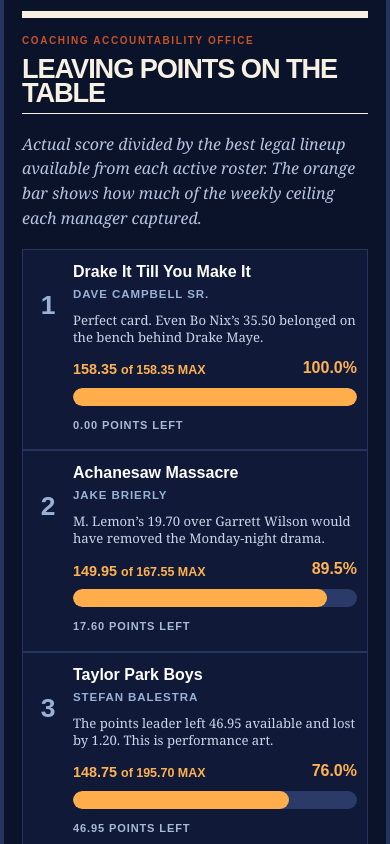
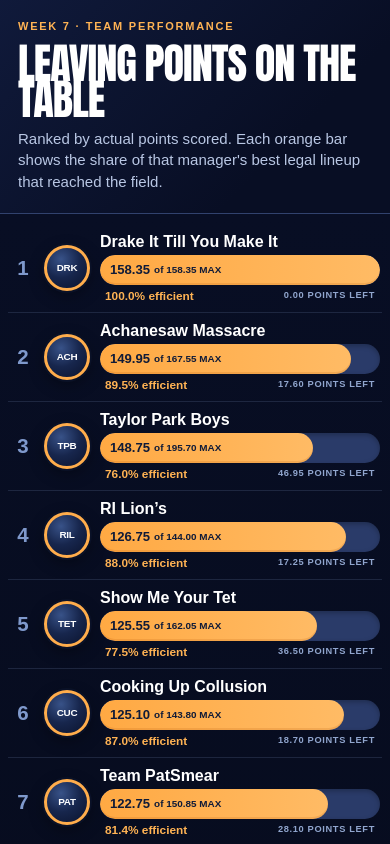
Before and after one commit to stefanb1269/CF-newsletter-3, a Next.js app: page / in a window 390 px wide. Shown: the part 7660-8504 px from the top of the page. Built offline with nearby package versions, Linux system fonts and the light colour scheme.

Commit message:
Add files via upload

```diff
--- a/app/globals.css
+++ b/app/globals.css
@@ -159,22 +159,27 @@ tbody th { font-weight:800; }
 .performance-grid article b { color:#ffd27f; font-family:Arial,sans-serif; }
 .performance-grid article span { color:#c8bdac; font:700 10px/1 Arial,sans-serif; text-transform:uppercase; }
 .performance-grid article p { margin:6px 0 0; font-size:.84rem; line-height:1.35; }
-.efficiency-desk { padding:28px; color:#f7f1e4; background:#0b132b; border:4px solid #25345e; }
-.efficiency-desk .section-title { border-color:#f7f1e4; }
-.efficiency-desk .section-intro { color:#b7c4df; }
-.efficiency-list { display:grid; gap:2px; background:#26345e; border:1px solid #26345e; }
-.efficiency-list article { display:grid; grid-template-columns:44px minmax(220px,.8fr) minmax(320px,1.2fr); gap:16px; align-items:center; padding:15px 18px; background:#101a38; }
-.efficiency-rank { color:#9bb0d5; font:900 1.65rem/1 Arial,sans-serif; text-align:center; }
-.efficiency-copy h3 { margin:0; color:#fff; font:900 1.1rem/1 Arial,sans-serif; }
-.efficiency-copy>span { color:#9bb0d5; font:700 .72rem/1 Arial,sans-serif; text-transform:uppercase; letter-spacing:.08em; }
-.efficiency-copy p { margin:7px 0 0; color:#cbd5e8; font-size:.82rem; line-height:1.3; }
-.efficiency-data>div:first-child { display:flex; justify-content:space-between; gap:12px; align-items:end; font-family:Arial,sans-serif; }
-.efficiency-data strong { color:#ffb252; font-size:1.04rem; }
-.efficiency-data strong small { font-size:.78rem; }
-.efficiency-data b { color:#ffb252; font-size:1rem; }
-.efficiency-track { height:18px; margin:7px 0 5px; overflow:hidden; border-radius:999px; background:#2b3b69; }
-.efficiency-track i { display:block; height:100%; border-radius:inherit; background:#ffae4b; }
-.efficiency-data>span { color:#aab9d5; font:700 .69rem/1 Arial,sans-serif; text-transform:uppercase; letter-spacing:.08em; }
+.efficiency-desk { overflow:hidden; padding:0; color:#fff; background:#070d22; border:4px solid #283963; font-family:Arial,sans-serif; }
+.efficiency-mast { padding:28px 30px 23px; border-bottom:1px solid #31426e; background:linear-gradient(135deg,#101a3b 0%,#080e24 72%); }
+.efficiency-mast>span { color:#ffb354; font:900 11px/1 Arial,sans-serif; letter-spacing:.16em; text-transform:uppercase; }
+.efficiency-mast h2 { margin:7px 0 10px; color:#fff; font:900 clamp(2.3rem,5.6vw,5.2rem)/.86 Impact,Haettenschweiler,"Arial Narrow Bold",sans-serif; letter-spacing:-.025em; text-transform:uppercase; }
+.efficiency-mast p { max-width:850px; margin:0; color:#b9c7e4; font-size:.94rem; line-height:1.45; }
+.efficiency-list { display:grid; padding:16px 20px 22px; background:linear-gradient(180deg,#080e24,#060b1c); }
+.efficiency-list article { display:grid; grid-template-columns:38px 64px minmax(0,1fr); gap:14px; align-items:center; min-height:104px; padding:11px 8px; border-bottom:1px solid rgb(142 167 218 / 16%); }
+.efficiency-list article:last-child { border-bottom:0; }
+.efficiency-rank { color:#7f99cc; font:900 1.65rem/1 Arial,sans-serif; text-align:center; }
+.efficiency-mark { display:grid; place-items:center; width:60px; height:60px; border:4px solid #ffad4c; border-radius:50%; color:#fff; background:radial-gradient(circle at 35% 28%,#385288 0%,#17264d 48%,#0b132d 100%); box-shadow:0 0 0 2px #0a1127,0 5px 15px rgb(0 0 0 / 35%); font:900 .82rem/1 Arial,sans-serif; letter-spacing:-.03em; }
+.efficiency-card { min-width:0; }
+.efficiency-name { display:flex; align-items:baseline; justify-content:space-between; gap:14px; margin-bottom:7px; }
+.efficiency-name h3 { overflow:hidden; margin:0; color:#fff; font:900 1.3rem/1 Arial,sans-serif; text-overflow:ellipsis; white-space:nowrap; }
+.efficiency-name span { flex:0 0 auto; color:#8fa5ce; font:700 .68rem/1 Arial,sans-serif; letter-spacing:.07em; text-transform:uppercase; }
+.efficiency-track { position:relative; height:34px; overflow:hidden; border-radius:999px; background:#2a3b69; box-shadow:inset 0 2px 5px rgb(0 0 0 / 25%); }
+.efficiency-track i { position:absolute; inset:0 auto 0 0; min-width:72px; border-radius:inherit; background:linear-gradient(90deg,#ffa943,#ffbb65); box-shadow:inset 0 -2px 0 rgb(183 91 13 / 18%); }
+.efficiency-track strong { position:relative; z-index:1; display:flex; align-items:center; height:100%; padding:0 14px; color:#101b38; font:900 1rem/1 Arial,sans-serif; white-space:nowrap; }
+.efficiency-track strong small { margin-left:4px; font-size:.76rem; }
+.efficiency-foot { display:flex; justify-content:space-between; gap:12px; padding:6px 5px 0; }
+.efficiency-foot b { color:#ffb354; font:900 .82rem/1 Arial,sans-serif; }
+.efficiency-foot span { color:#91a6ce; font:800 .66rem/1 Arial,sans-serif; letter-spacing:.07em; text-transform:uppercase; }
 .trade-guide { padding:30px; overflow:hidden; border:5px solid #24211c; background:#ffd85c; color:#24211c; box-shadow:inset 0 0 0 4px #fff4c4; transform:rotate(-.15deg); }
 .trade-mast { text-align:center; padding:6px 4% 24px; border-bottom:5px solid #24211c; }
 .trade-mast>span { display:inline-block; padding:5px 10px; background:#e8533f; color:white; font:900 10px/1 Arial,sans-serif; letter-spacing:.14em; text-transform:uppercase; transform:rotate(-1deg); }
@@ -243,8 +248,9 @@ tbody th { font-weight:800; }
   .spotlight-body,.photo-feature-grid,.alternate-grid,.luck-file,.b-league-grid { grid-template-columns:1fr; }
   .traffic-stats { grid-template-columns:repeat(3,1fr); }
   .performance-grid { grid-template-columns:1fr; }
-  .efficiency-list article { grid-template-columns:38px 1fr; }
-  .efficiency-data { grid-column:2; }
+  .efficiency-list article { grid-template-columns:34px 56px minmax(0,1fr); }
+  .efficiency-mark { width:52px; height:52px; font-size:.72rem; }
+  .efficiency-name span { display:none; }
   .trade-lessons,.injury-groups { grid-template-columns:1fr; }
   .injury-report>header { grid-template-columns:1fr; }
   .injury-report>header h2,.injury-report>header blockquote,.injury-report>header p { grid-column:1; grid-row:auto; }
@@ -286,10 +292,20 @@ tbody th { font-weight:800; }
   .awards article+article { border-left:0; border-top:1px solid rgb(255 255 255 / 28%); }
   .leader-grid { grid-template-columns:1fr; }
   .leader-grid article { border-right:0; }
-  .efficiency-desk { margin-left:-20px; margin-right:-20px; padding:22px 18px; }
-  .efficiency-list article { grid-template-columns:30px 1fr; gap:10px; padding:14px 10px; }
-  .efficiency-copy h3 { font-size:1rem; }
-  .efficiency-data strong { font-size:.9rem; }
+  .efficiency-desk { margin-left:-20px; margin-right:-20px; border-left:0; border-right:0; }
+  .efficiency-mast { padding:24px 18px 20px; }
+  .efficiency-mast h2 { font-size:2.65rem; }
+  .efficiency-list { padding:10px 8px 16px; }
+  .efficiency-list article { grid-template-columns:26px 48px minmax(0,1fr); gap:8px; min-height:89px; padding:9px 2px; }
+  .efficiency-rank { font-size:1.28rem; }
+  .efficiency-mark { width:46px; height:46px; border-width:3px; font-size:.62rem; }
+  .efficiency-name { margin-bottom:5px; }
+  .efficiency-name h3 { font-size:1rem; }
+  .efficiency-track { height:30px; }
+  .efficiency-track strong { padding:0 10px; font-size:.82rem; }
+  .efficiency-track strong small { font-size:.62rem; }
+  .efficiency-foot b { font-size:.74rem; }
+  .efficiency-foot span { font-size:.58rem; }
   .issue-nav { font-size:9px; }
   .archive-page { padding-top:36px; }
   .archive-list article { grid-template-columns:1fr; }
--- a/components/newspaper-issue.tsx
+++ b/components/newspaper-issue.tsx
@@ -14,18 +14,39 @@ export function WeeklyAwards({ issue }: { issue: Issue }) { return <section clas
 
 function ManagerEfficiency({ issue }: { issue: Issue }) {
   if (!issue.managerEfficiency) return null;
+  const marks: Record<string, string> = {
+    "Drake It Till You Make It": "DRK",
+    "Achanesaw Massacre": "ACH",
+    "Taylor Park Boys": "TPB",
+    "RI Lion’s": "RIL",
+    "Show Me Your Tet": "TET",
+    "Cooking Up Collusion": "CUC",
+    "Team PatSmear": "PAT",
+    "Colonel Corn": "CC",
+    "Gibbs Me Her Kittle": "GMK",
+    "Let’s Cut to the Chase": "LCC",
+    "Brown Rice": "BR",
+    "The Price Is Right": "PIR",
+  };
+  const rows = [...issue.managerEfficiency].sort((a, b) => b.score - a.score);
   return <section className="efficiency-desk section-block" aria-labelledby="efficiency-title">
-    <div className="section-title"><span>Coaching Accountability Office</span><h2 id="efficiency-title">Leaving Points on the Table</h2></div>
-    <p className="section-intro">Actual score divided by the best legal lineup available from each active roster. The orange bar shows how much of the weekly ceiling each manager captured.</p>
-    <div className="efficiency-list">{issue.managerEfficiency.map((row, index) => {
+    <header className="efficiency-mast">
+      <span>Week 7 · Team Performance</span>
+      <h2 id="efficiency-title">Leaving Points on the Table</h2>
+      <p>Ranked by actual points scored. Each orange bar shows the share of that manager&apos;s best legal lineup that reached the field.</p>
+    </header>
+    <div className="efficiency-list">{rows.map((row, index) => {
       const left = row.optimal - row.score;
       return <article key={row.team}>
         <b className="efficiency-rank">{index + 1}</b>
-        <div className="efficiency-copy"><h3>{row.team}</h3><span>{row.manager}</span><p>{row.verdict}</p></div>
-        <div className="efficiency-data">
-          <div><strong>{row.score.toFixed(2)} <small>of {row.optimal.toFixed(2)} MAX</small></strong><b>{row.efficiency.toFixed(1)}%</b></div>
-          <div className="efficiency-track" aria-label={`${row.efficiency.toFixed(1)} percent lineup efficiency`}><i style={{width:`${row.efficiency}%`}}/></div>
-          <span>{left.toFixed(2)} points left</span>
+        <div className="efficiency-mark" aria-hidden="true">{marks[row.team] ?? row.team.slice(0, 3).toUpperCase()}</div>
+        <div className="efficiency-card">
+          <div className="efficiency-name"><h3>{row.team}</h3><span>{row.manager}</span></div>
+          <div className="efficiency-track" aria-label={`${row.efficiency.toFixed(1)} percent lineup efficiency`}>
+            <i style={{width:`${row.efficiency}%`}}/>
+            <strong>{row.score.toFixed(2)} <small>of {row.optimal.toFixed(2)} MAX</small></strong>
+          </div>
+          <div className="efficiency-foot"><b>{row.efficiency.toFixed(1)}% efficient</b><span>{left.toFixed(2)} points left</span></div>
         </div>
       </article>;
     })}</div>
```
